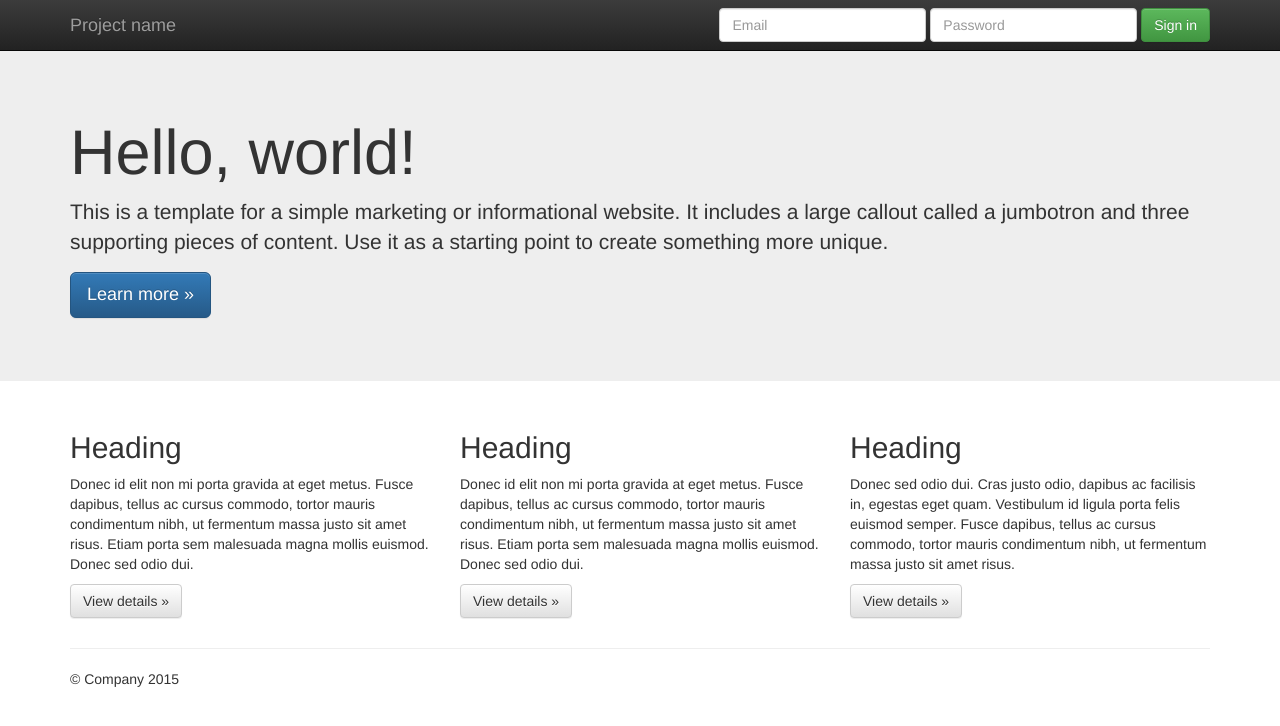
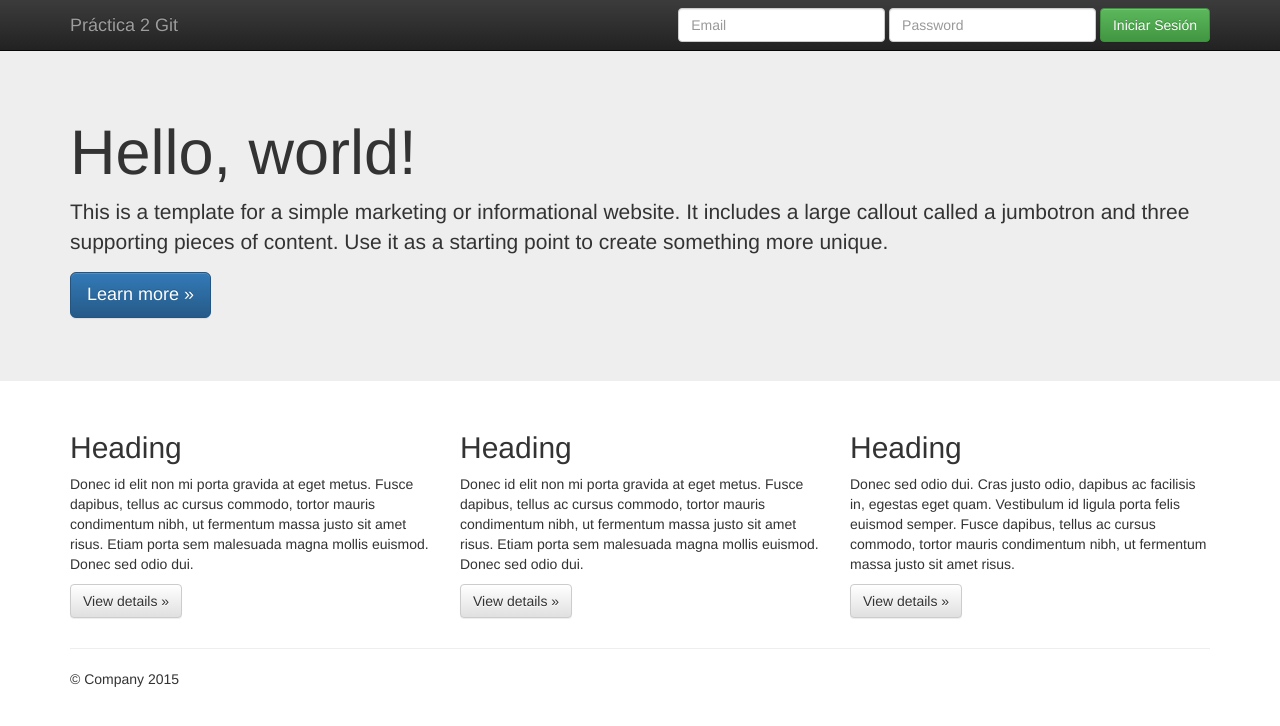
Before and after one commit to sofiamdo/TrabajoPractico2, a plain HTML site: page index.html in a window 1280 px wide. Drawn offline with nearby package versions, Linux system fonts and the light colour scheme.

Commit message:
Se actualiza archivo index.html, nombre del projecto y botón Iniciar Sesión

```diff
--- a/index.html
+++ b/index.html
@@ -36,7 +36,7 @@
             <span class="icon-bar"></span>
             <span class="icon-bar"></span>
           </button>
-          <a class="navbar-brand" href="#">Project name</a>
+          <a class="navbar-brand" href="#">Práctica 2 Git</a>
         </div>
         <div id="navbar" class="navbar-collapse collapse">
           <form class="navbar-form navbar-right" role="form">
@@ -46,7 +46,7 @@
             <div class="form-group">
               <input type="password" placeholder="Password" class="form-control">
             </div>
-            <button type="submit" class="btn btn-success">Sign in</button>
+            <button type="submit" class="btn btn-success">Iniciar Sesión</button>
           </form>
         </div><!--/.navbar-collapse -->
       </div>
```
